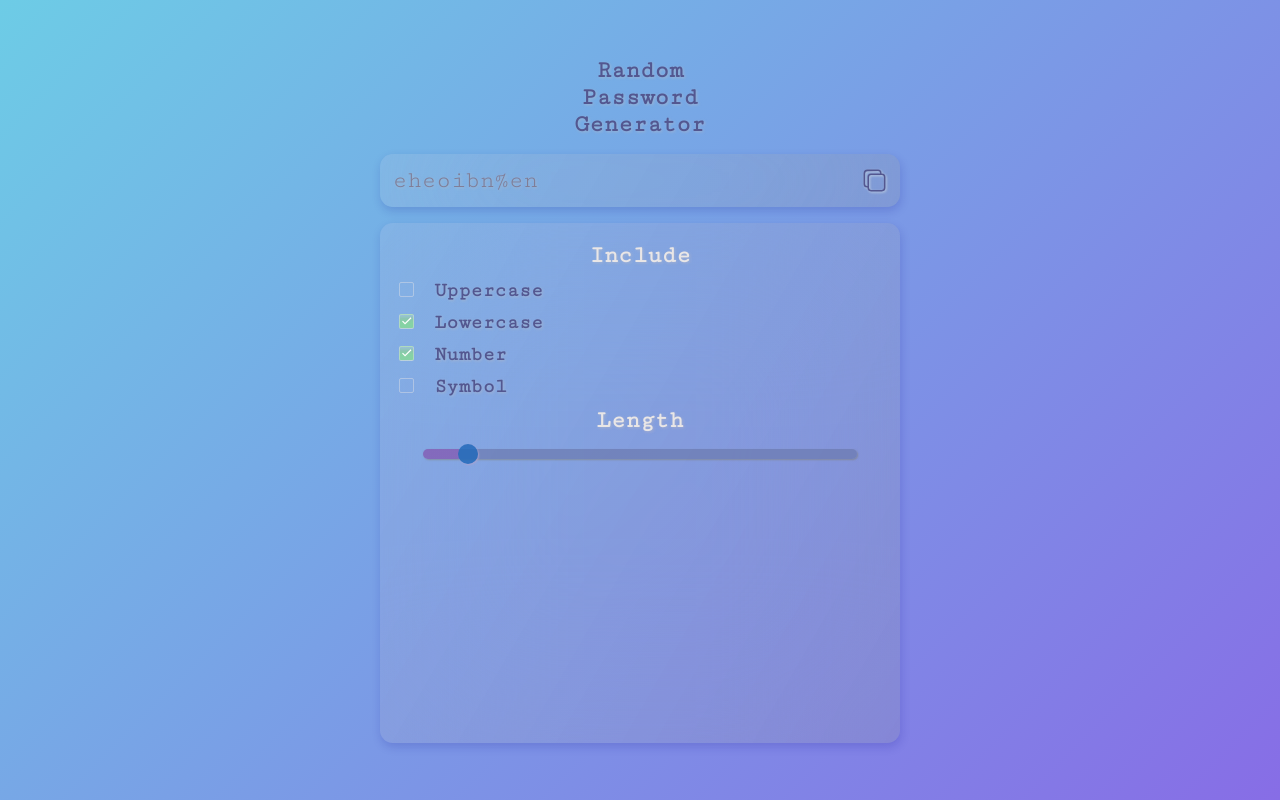
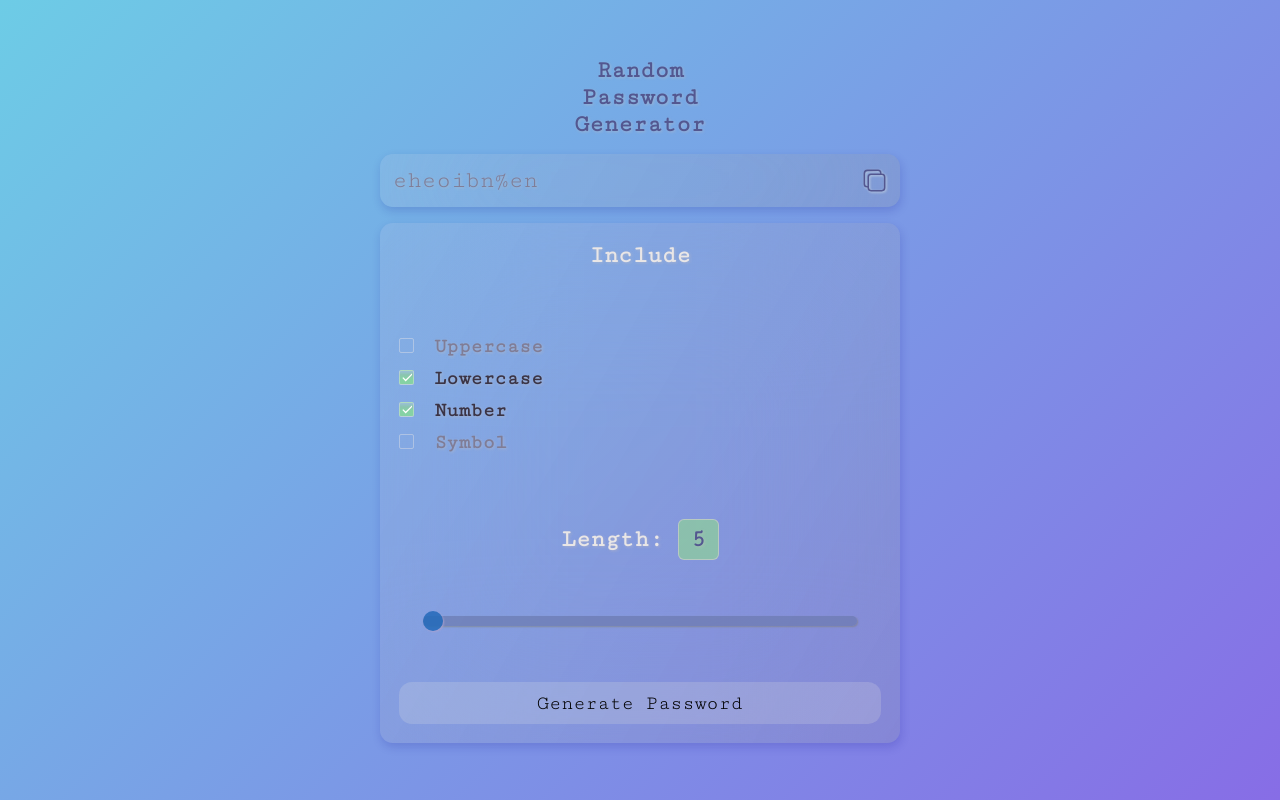
Before and after one commit to suanTech/random-pw-generator-app, a React (Vite) app: page / in a window 1280 px wide. Built offline with nearby package versions, Linux system fonts and the light colour scheme.

Commit message:
- add name attribute to range slider input

```diff
--- a/src/components/Form/Form.scss
+++ b/src/components/Form/Form.scss
@@ -1,5 +1,9 @@
 @import '../../styles/mixins';
+@import '../../styles/variables';
 
+.main {
+  @include flexy($just: space-between, $algn: normal);
+}
 .main h2 {
   @include text-decoration(#e9e6e6);
 }
@@ -7,12 +11,17 @@
   margin: 10px auto;
 }
 .item-wrapper label {
-  display: flex;
-  justify-content: flex-start;
-  align-items: center;
+  @include flexy($dir: row, $just: flex-start);
   gap: 20px;
+  h3 {
+    @include text-decoration($color-muted);
+    &.current {
+      animation: scaleUp .5s ease-in;
+    }
+  }
 }
 .item-wrapper input[type="checkbox"] {
+  @include flexy();
   appearance: none;
   cursor: pointer;
   width: 15px;
@@ -31,14 +40,15 @@
     background:linear-gradient(to top, rgba(134, 217, 153, 0.85) 40%,rgba(142, 206, 157, 0.75), rgba(187, 223, 196, 0.4));
     position: relative;
     &::before{
-      content: url('../../assets/check-icon.svg');
-      transform: scale(.75);
-      color: #fff;
-      position: absolute;
+      content: ' ';
+      display: block;
+      background-image: url('../../assets/check-icon.svg');
+      background-size: cover;
+      width: 10px;
+      height: 10px;
     }
-    & + p {
-      @include text-decoration(#222241);
-      animation: scaleUp .3s ease-out;
+    & + h3 {
+      @include text-decoration(#3b3445);
     }
   }
 
@@ -49,9 +59,24 @@
   transform: scale(1)
 }
 50% {
-  transform: scale(1.1)
+  transform: scale(1.05)
 }
 100% {
-  transform: scale(.9)
+  transform: scale(.95)
 }
 }
+
+.lengthValue {
+  @include flexy($disp: inline-flex);
+  @include font-size($h2-font-sizes);
+  @include text-decoration();
+  width: 1.7em;
+  height: 1.7em;
+  border-radius: 6px;
+  border: 1px solid rgba(199, 206, 200, 0.75);
+  background-color:rgba(142, 206, 157, 0.75);
+}
+.sliderContainer {
+  @include flexy($just: space-between);
+  gap: 15px;
+}
--- a/src/components/Form/Form.tsx
+++ b/src/components/Form/Form.tsx
@@ -3,41 +3,57 @@ import { Output } from "../Output/Output";
 import { v4 as id } from 'uuid'
 import './Form.scss'
 import Slider from "../UI/Slider";
-import { useState } from "react";
+import { ChangeEvent, useState } from "react";
 
 export const Form = () => {
   const [values, setValues] = useValue({
-    length: 4,
+    length: 5,
     uppercase: false,
     lowercase: true,
     number: true,
     symbol: false
   })
+  const [currentIndex, setcurrentIndex] = useState<number>();
+  const handleChange = (e: React.ChangeEvent<HTMLInputElement>, index: number) => {
+    setcurrentIndex(index);
+    return setValues(e);
+  }
   return (
     <form>
       <Output />
       <div className="container main">
+        <h2>Include</h2>
         <div className='optionsContainer'>
-          <h2>Include</h2>
           {
-            Object.entries(values).map(([key, value]) => {
+            Object.entries(values).map(([key, value], index) => {
               if (typeof value === 'boolean')
                 return (
                   <div className='item-wrapper' key={id()}>
                     <label>
-                      <input type="checkbox" name={key} checked={value} onChange={setValues} />
-                      <h3>{key.slice(0, 1).toUpperCase() + key.slice(1)}</h3>
+                      <input
+                        type="checkbox"
+                        name={key}
+                        checked={value}
+                        onChange={(e) => handleChange(e, index)} />
+                      <h3 className={index === currentIndex ? 'current' : ''}>{key.slice(0, 1).toUpperCase() + key.slice(1)}</h3>
                     </label>
                   </div>
                 )
             })
           }
         </div>
+        <h2>Length: <span className="lengthValue">{values.length}</span></h2>
         <div className='sliderContainer'>
-          <h2>Length</h2>
-          <Slider min={3} max={15} name={'length'} type={'range'} value={values.length} onChange={setValues} />
+          <Slider
+            min={5}
+            max={15}
+            name={'length'}
+            type={'range'}
+            value={values.length}
+            onChange={setValues}
+          />
         </div>
-        <button></button>
+        <button className='createButton' type="submit" >Generate Password</button>
       </div>
     </form>
   )
--- a/src/hooks/useValue.ts
+++ b/src/hooks/useValue.ts
@@ -17,7 +17,6 @@ export function useValue(initialValues: Value):ReturnValue {
   return [
     values,
     (e) => {
-      console.log(e.target.type);
       setValues({
         ...values,
       [e.target.name]:
```
